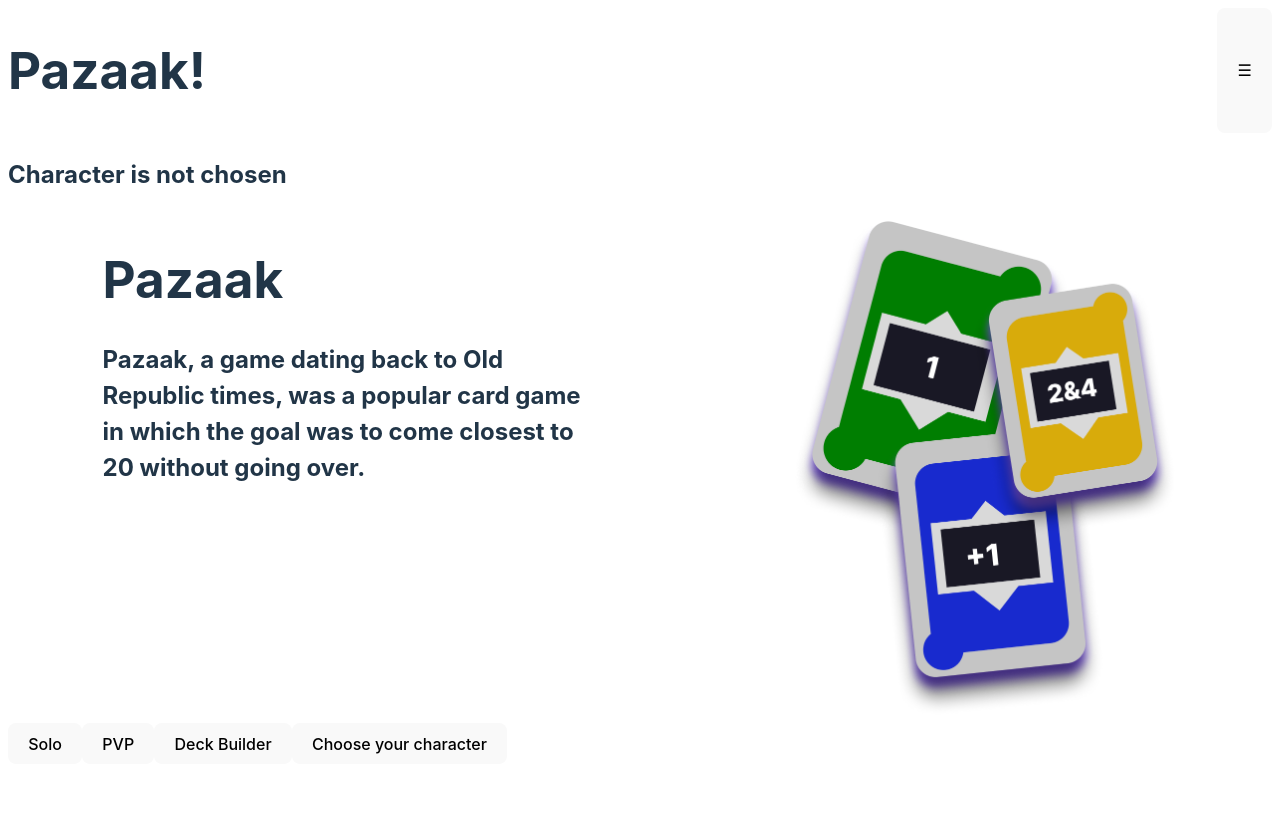
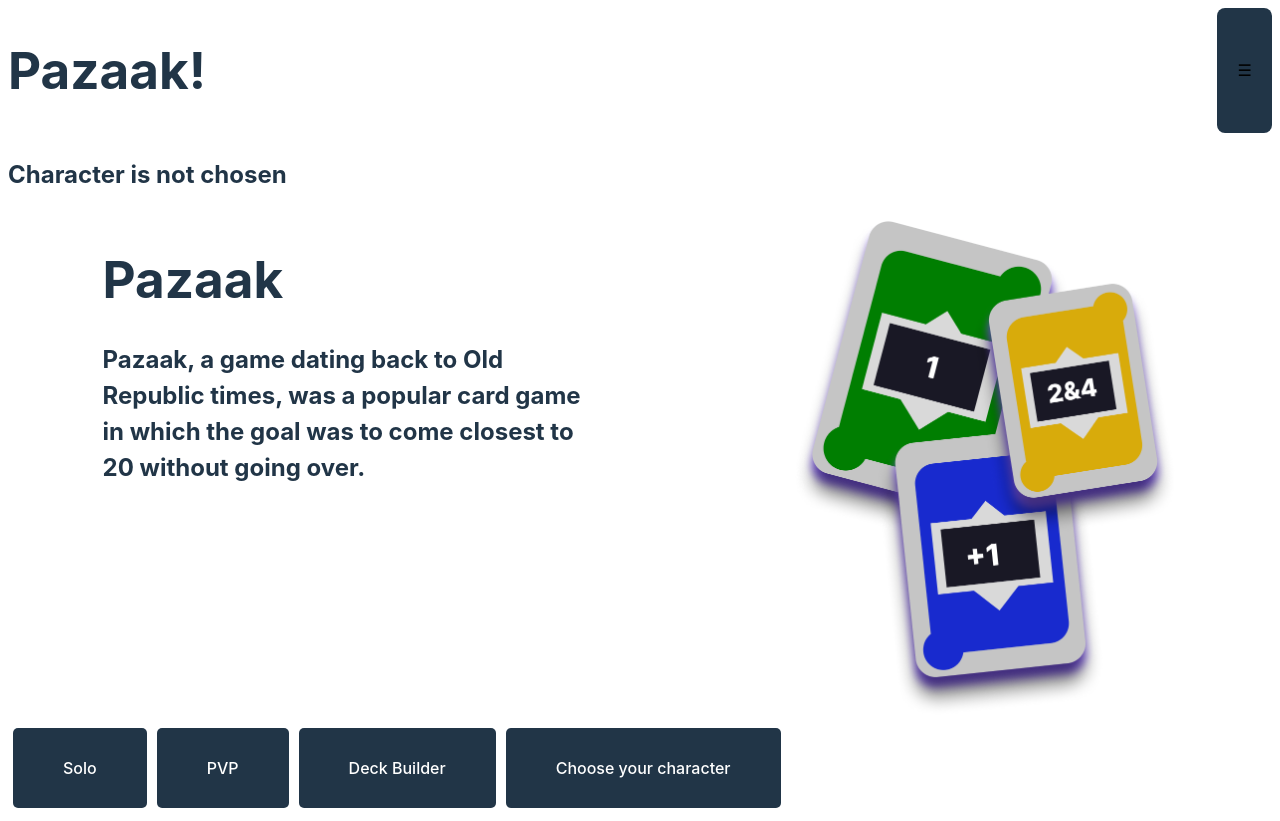
Before and after one commit to abasile1-tech/PazaakPadawan, a React (Vite) app in the folder client/: page / in a window 1280 px wide. Before the commit the page ends 800 px from the top, so only its background shows below. Built offline with nearby package versions, Linux system fonts and the light colour scheme.

Commit message:
TIC-62-Stylehomepage

```diff
--- a/client/src/App.css
+++ b/client/src/App.css
@@ -107,3 +107,110 @@
 .player2 {
   width: 50%;
 }
+
+.user-bar {
+  display: flex;
+  align-items: center;
+  background-color: #213547;
+  padding: 10px;
+  border: 1px solid #ccc;
+  text-align: center;
+  border-radius: 40px;
+  min-width: 200px;
+  max-width: 450px;
+  height: 50px;
+  color: white;
+}
+
+.user-bar img {
+  width: 50px;
+  height: auto;
+  border: 1px solid #000;
+  border-radius: 50%;
+}
+
+.user-bar p {
+  margin-left: 10px;
+  white-space: nowrap;
+  overflow: hidden;
+  text-overflow: ellipsis;
+
+}
+
+
+.character-container {
+  display: flex;
+  flex-direction: column;
+  align-items: center;
+  justify-content: center;
+  height: 100vh;
+
+}
+
+.choose-character-text {
+  text-align: center;
+  font-size: larger;
+}
+
+.character-list {
+  display: flex;
+  flex-wrap: wrap;
+  justify-content: center;
+  gap: 20px;
+  max-width: 80%;
+  margin-top: 20px;
+}
+
+.character-item {
+  flex: 0 1 calc(33.33% - 20px);
+  text-align: center;
+  cursor: pointer;
+}
+
+.character-item img {
+  width: 250px;
+  height: auto;
+  max-width: 150%;
+  margin: 0 auto;
+}
+
+
+.character-item p {
+  margin-top: 10px;
+  font-size: larger;
+
+}
+.main-text {
+  text-align: center;
+  font-size: 40px;
+  margin-top: 20px;
+}
+
+
+
+.buttons button {
+  background-color: #213547;
+  color: white;
+  padding: 30px 50px;
+  border: none;
+  cursor: pointer;
+  border-radius: 5px;
+  margin: 5px;
+}
+
+
+.solo-button {
+  background-color: #213547;
+}
+
+.pvp-button {
+  background-color: #213547;
+}
+
+.deck-button {
+  background-color: #213547; /* Customize background color for Deck button */
+}
+
+.character-button {
+  background-color: #213547; /* Customize background color for Character button */
+}
--- a/client/src/index.css
+++ b/client/src/index.css
@@ -43,7 +43,7 @@ button {
   font-size: 1em;
   font-weight: 500;
   font-family: inherit;
-  background-color: #1a1a1a;
+  background-color: #1C2C3B;
   cursor: pointer;
   transition: border-color 0.25s;
 }
@@ -64,81 +64,7 @@ button:focus-visible {
     color: #747bff;
   }
   button {
-    background-color: #f9f9f9;
+    background-color: #213547
+
   }
 }
-
-.user-bar {
-  display: flex;
-  align-items: center;
-  background-color: #213547;
-  padding: 10px;
-  border: 1px solid #ccc;
-  text-align: center;
-  border-radius: 40px;
-  min-width: 200px;
-  max-width: 450px;
-  height: 50px;
-}
-
-.user-bar img {
-  width: 50px;
-  height: auto;
-  border: 1px solid #000;
-  border-radius: 50%;
-}
-
-.user-bar p {
-  margin-left: 10px;
-  white-space: nowrap;
-  overflow: hidden;
-  text-overflow: ellipsis;
-}
-
-
-.character-container {
-  display: flex;
-  flex-direction: column;
-  align-items: center;
-  justify-content: center;
-  height: 100vh;
-
-}
-
-.choose-character-text {
-  text-align: center;
-  font-size: larger;
-}
-
-.character-list {
-  display: flex;
-  flex-wrap: wrap;
-  justify-content: center;
-  gap: 20px;
-  max-width: 80%;
-  margin-top: 20px;
-}
-
-.character-item {
-  flex: 0 1 calc(33.33% - 20px);
-  text-align: center;
-  cursor: pointer;
-}
-
-.character-item img {
-  width: 250px;
-  height: auto;
-  max-width: 150%;
-  margin: 0 auto;
-}
-
-
-.character-item p {
-  margin-top: 10px;
-  font-size: larger;
-}
-.main-text {
-  text-align: center;
-  font-size: 40px;
-  margin-top: 20px;
-}
```
